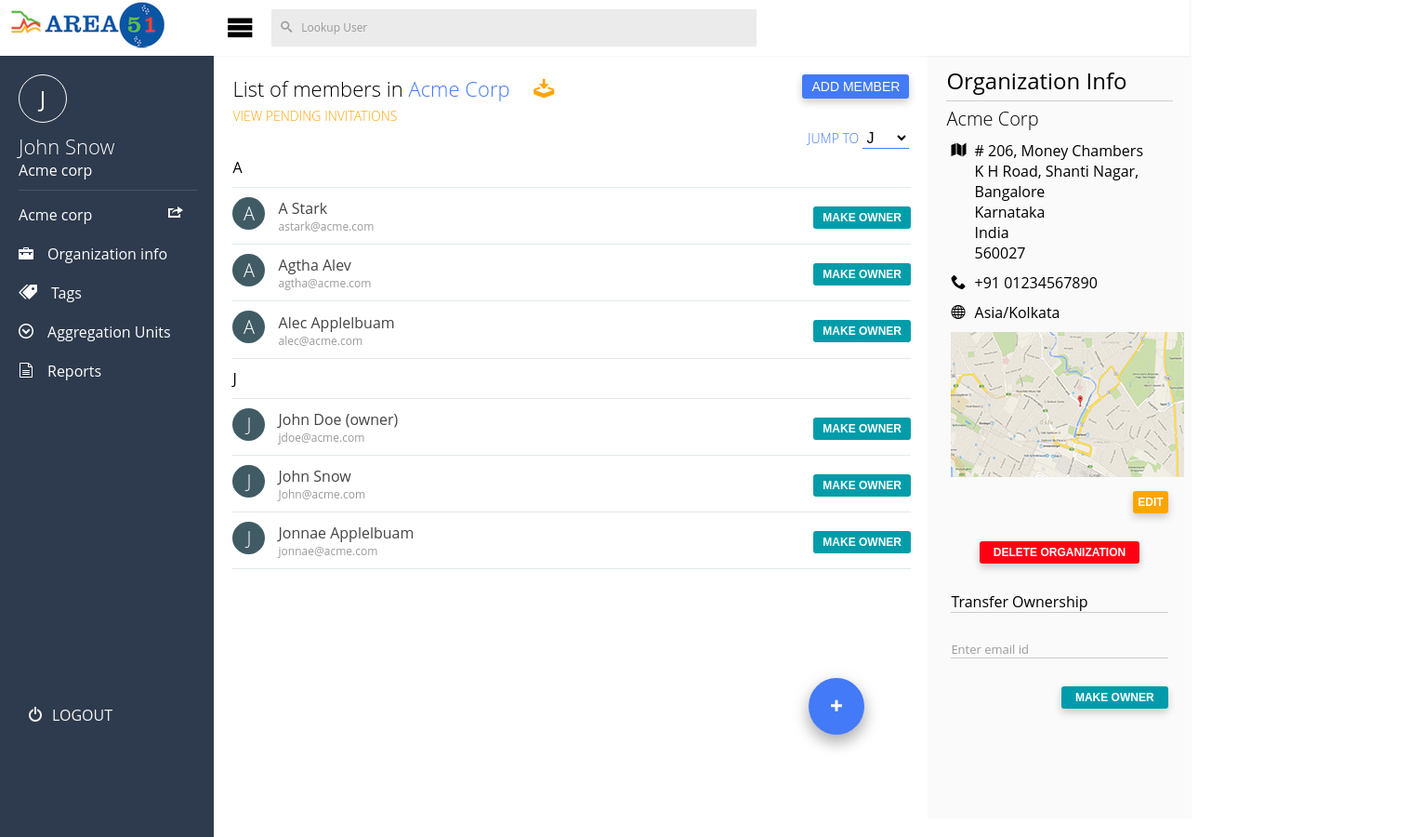
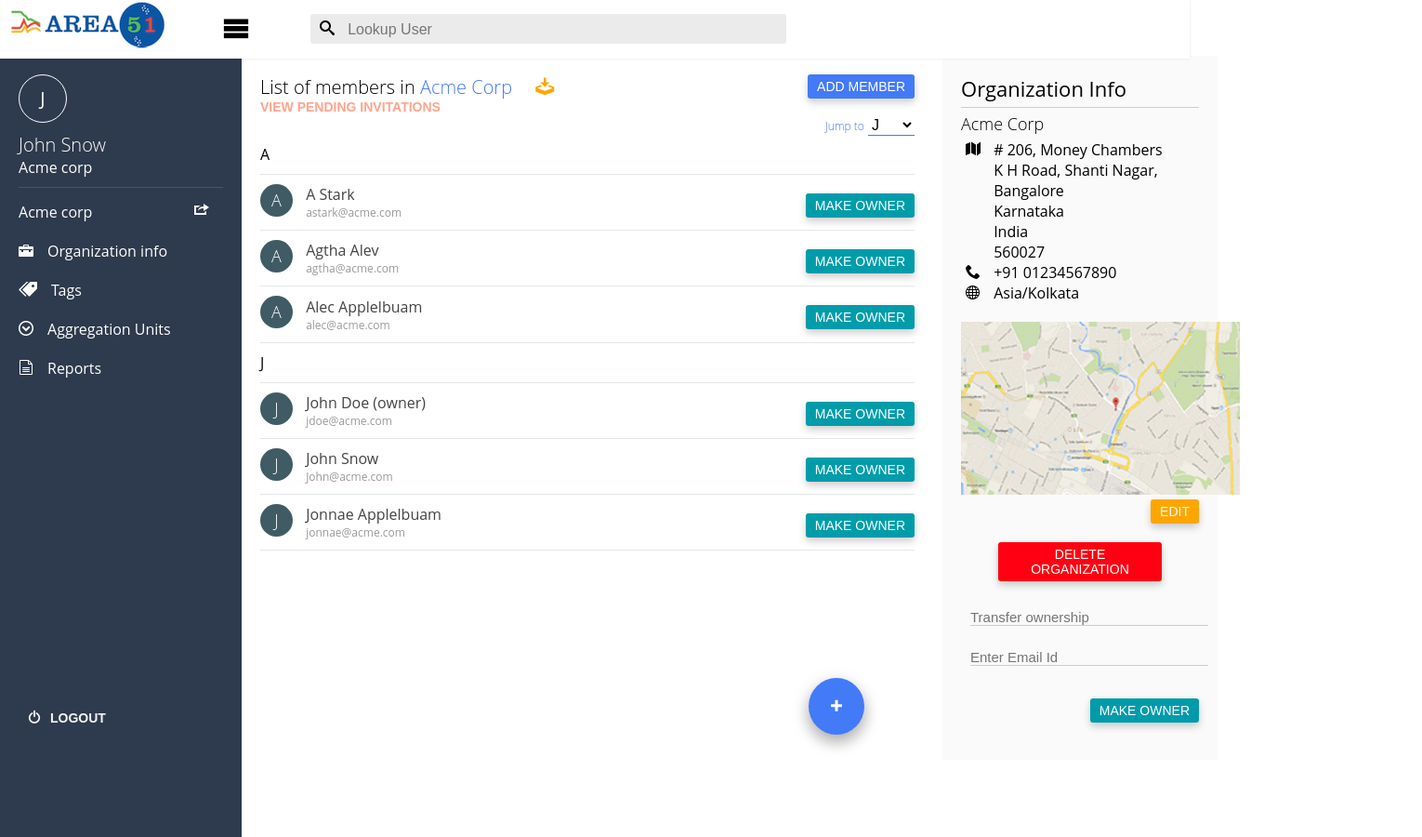
Before and after one commit to priyanka0901/UI-task, a plain HTML site: page ass2/index.html in a window 1280 px wide. Shown: the whole page at 93% size, 1530 px wide, since content can reach past the window. After the commit the page ends 817 px from the top, so only its background shows below. Drawn offline with Linux system fonts and the light colour scheme; files whose address does not match are found by name; a web font is replaced by a local one.

Commit message:
Ui updates based on review

```diff
--- a/ass2/css/main.css
+++ b/ass2/css/main.css
@@ -42,13 +42,17 @@
   cursor: pointer;
   text-decoration: none;
 }
+input {
+  border: 0;
+  outline: 0;
+}
 
-h1 {font-size: 24px; font-weight: 400;}
-h2 {font-size: 22px; font-weight: 300;}
-h3 {font-size: 20px; font-weight: 300;}
-h4 {font-size: 18px; font-weight: 300;}
-h5 {font-size: 16px; font-weight: 200;}
-h6 {font-size: 14px; font-weight: 200;}
+h1 {font-size: 22px; font-weight: 400;}
+h2 {font-size: 20px; font-weight: 300;}
+h3 {font-size: 18px; font-weight: 300;}
+h4 {font-size: 16px; font-weight: 300;}
+h5 {font-size: 14px; font-weight: 200;}
+h6 {font-size: 12px; font-weight: 200;}
 p,
 ul li,
 a,
@@ -61,6 +65,7 @@
 }
 
 button {
+  cursor: pointer;
   font-size: 12px;
 }
 
@@ -76,7 +81,33 @@
   float: right;
 }
 
+.button {
+  border: 0;
+  box-shadow: 0 4px 8px 0 rgba(0,0,0,0.2);
+  border-radius: 3px;
+  color: #fff;
+  font-size: 14px;
+  outline: none;
+  padding: 5px 10px;
+  text-transform: uppercase;
+}
+
+.flat-button {
+  border: 0;
+  background-color: transparent;
+  color: #FFA48C;
+  display: block;
+  font-size: 14px;
+  font-weight: 600;
+  text-transform: uppercase;
+}
+
 /*--------navbar--------*/
+
+.navbar-container {
+  height: 60px;
+  position: relative;
+}
 
 .navbar {
   background-color: #fff;
@@ -86,40 +117,46 @@
   z-index: 100;
 }
 
-.navbar-options li {
-  display: inline-block;
-  vertical-align: middle;
+.brand-logo {
+  float: left;
 }
 
 .menu {
-  margin-left: 50px;
+  float: left;
+  margin: 15px 50px;
 }
 
 .menu i {
   font-size: 30px;
 }
 
-.search {
+.search-container {
   background-color: #ECEBEB;
-  color: #999;
-  font-size: 12px;
-  line-height: 40px;
-  margin-left: 15px;
-  padding-left: 10px;
+  box-sizing: border-box;
+  border-radius: 3px;
+  float: left;
+  padding: 5px 10px;
+  margin: 15px;
   width: 40%;
 }
 
-.search i {
-  margin-right: 10px;
+.icon-search:before {
+  content: "\e986";
 }
+
+.search-container input[type=text] {
+  background-color: #ECEBEB;
+  margin-left: 10px;
+}
+
+/*--------sidebar--------*/
 
 .sidebar {
   background-color: #2E3A4D;
   height: 100%;
-  margin-top: 60px;
   padding: 20px;
   position: fixed;
-  width: 15%;
+  width: 220px;
 }
 
 .sidebar-options {
@@ -137,7 +174,9 @@
 .sidebar-name div {
   border: 1px solid #fff;
   border-radius: 50%;
+  font-size: 20px;
   line-height: 50px;
+  height: 50px;
   margin-bottom: 10px;
   text-align: center;
   width: 50px;
@@ -164,15 +203,19 @@
 }
 
 /*--------landingpage--------*/
+.container {
+  float: left;
+  margin-left: 250px;
+  width: 100%;
+}
 
 .landing-page {
   background-color: #fff;
-  height: 100%;
-  margin-top: 60px;
-  padding: 20px;
-  position: absolute;
-  left: 18%;
-  width: 60%;
+  float: left;
+  height: 500px;
+  overflow-y: scroll;
+  padding: 20px 30px;
+  width: 55%;
 }
 
 .landing-heading {
@@ -188,21 +231,19 @@
   padding-left: 20px;
 }
 
+.download {
+  background-color: #fff;
+  border: 0;
+  font-size: 20px;
+  outline: none;
+}
+
 .add-member {
   background-color: #437AF7;
-  border: 0;
-  box-shadow: 0 4px 8px 0 rgba(0,0,0,0.2);
-  color: #fff;
-  border-radius: 3px;
   float: right;
-  font-size: 14px;
-  padding: 5px 10px;
-  position: relative;
-  right: 40px;
-  text-transform: uppercase;
 }
 
-.landing-page h6 {
+.landing-page h5 {
   color: #FFA500;
   margin-top: 5px;
   text-transform: uppercase;
@@ -210,8 +251,6 @@
 
 .dropdown {
   float: right;
-  position: relative;
-  right: 40px;
 }
 
 .dropdown h6 {
@@ -231,11 +270,11 @@
   width: 50px;
 }
 
-.name-list {
-  width: 95%;
+.members-list {
+  width: 100%;
 }
 
-.name-list  li {
+.members-list  li {
   border-bottom: 1px solid #E1E8EA;
   padding: 10px 0;
 }
@@ -246,35 +285,30 @@
   color: #fff;
   display: inline-block;
   line-height: 35px;
+  height: 35px;
   text-align: center;
   width: 35px;
 }
 
-.name-box {
+.user-info {
   display: inline-block;
   margin-left: 10px;
   vertical-align: middle;
 }
 
-.name-box p:nth-child(1) {
+.user-name {
   color: #444;
 }
 
-.name-box p:nth-child(2) {
+.user-email {
   color: #999;
   font-size: 12px;
 }
 
 .make-owner {
   background: #009CAA;
-  border: 0;
-  border-radius: 3px;
-  color: #fff;
   float: right;
-  font-weight: 600;
-  padding: 5px 10px;
   position: relative;
-  text-transform: uppercase;
   top: 10px;
 }
 
@@ -296,12 +330,10 @@
 
 .organization-info {
   background-color: #FAFAFA;
+  float: left;
   height: 100%;
-  left: 78%;
-  margin-top: 60px;
-  padding: 10px 20px;
-  position: absolute;
-  width: 19%;
+  padding: 20px;
+  width: 20%;
 }
 
 .organization-info h1 {
@@ -314,64 +346,43 @@
   margin:5px 0;
 }
 
-.organization-contact li {
+.organization-contact span {
   margin: 10px 5px;
 }
 
-.organization-contact li p {
+.organization-contact div {
   display: inline-block;
   margin: 0 5px;
+  width: 80%;
   vertical-align: top;
+}
+
+.map-image {
+  margin-top: 20px;
+  width: 300px;
 }
 
 .edit-button {
   background-color: #FFA500;
-  border:0;
-  border-radius: 3px;
-  box-shadow: 0 4px 8px 0 rgba(0,0,0,0.2);
-  color: #fff;
   float: right;
-  font-weight: 600;
-  padding: 5px;
-  text-transform: uppercase;
 }
 
 .delete {
-  text-align: center;
+  background-color: #FF0012;
+  margin: 20px 40px;
 }
 
-.delete button {
-  background-color: #FF0012;
-  border: 0;
-  border-radius: 3px;
-  box-shadow: 0 4px 8px 0 rgba(0,0,0,0.2);
-  color: #fff;
-  font-weight: 600;
-  margin: 20px 0;
-  padding: 5px 15px;
-  text-transform: uppercase;
-}
-
-.transfer {
+.form-info {
+  background: transparent;
   border-bottom: 1px solid #ccc;
-}
-
-.email {
-  border-bottom: 1px solid #ccc;
-  color:#999;
-  font-size: 13px;
-  margin-top: 30px !important;
+  color: #666;
+  font-size: 15px;
+  margin: 10px 0 15px 10px;
+  width: 100%;
 }
 
 .owner-button {
   background-color: #009BAA;
-  border:0;
-  border-radius: 3px;
-  box-shadow: 0 4px 8px 0 rgba(0,0,0,0.2);
-  color: #fff;
   float: right;
-  font-weight: 600;
   margin: 20px 0;
-  padding: 5px 15px;
-  text-transform: uppercase;
 }
--- a/ass2/index.html
+++ b/ass2/index.html
@@ -10,22 +10,24 @@
   </head>
 
   <body>
+    <div class="navbar-container">
     <nav class="navbar">
-    <ul class="navbar-options">
-      <li>
-        <a href="#!"><img src="img/logo.png" class="brand-logo"></a>
-      </li>
-      <li class="menu">
-        <i class="icon-menu"></i>
-      </li>
-      <li class="search"><i class="icon-search"></i>Lookup User</li>
-  </ul>
+      <a href="#!" class="brand-logo"><img src="img/logo.png"></a>
+      <div class="menu"><i class="icon-menu"></i></div>
+      <div class="search-container">
+        <form>
+        <label class="icon-search"></label>
+          <input type="text" name="search" placeholder="Lookup User">
+        </form>
+      </div>
+      <div class="clear"></div>
   </nav>
+  </div>
 
-  <aside class="sidebar">
+  <section class="sidebar">
     <ul class="sidebar-options">
       <li class="sidebar-name">
-        <div><h1>J</h1></div>
+        <div><span>J</span></div>
         <h2>John Snow </h2>
         <p>Acme corp</p>
       </li>
@@ -34,14 +36,16 @@
       <li class="sidebar-menu"><i class="icon-price-tags"></i>Tags</li>
       <li class="sidebar-menu"><i class="icon-circle-down"></i>Aggregation Units</li>
       <li class="sidebar-menu"><i class="icon-file-text2"></i>Reports</li>
-      <li class="sidebar-logout"><i class="icon-switch"></i>Logout</li>
+      <button class="sidebar-logout flat-button"><i class="icon-switch"></i>Logout</button>
     </ul>
-  </aside>
+  </section>
 
+  <section class="container">
     <section class="landing-page">
-    <h2 class="landing-heading">List of members in <span>Acme Corp </span><i class="icon-download"></i></h2>
-    <button class="add-member">Add member</button>
-    <h6>View pending invitations</h6>
+    <h2 class="landing-heading">List of members in <span>Acme Corp </span>
+    <button class="download"><i class="icon-download"></i></button></h2>
+    <button class="add-member button">Add member</button>
+    <button class="flat-button">View pending invitations</button>
     <div class="dropdown">
     <h6>Jump to</h6>
       <span>
@@ -52,91 +56,95 @@
       <span>
     </div>
     <div class="clear"></div>
-    <ul class="name-list">
+    <ul class="members-list">
     <li>A</li>
       <li>
         <div class="letter-style"><h3>A</h3></div>
-        <div class="name-box">
-          <p>A Stark</p>
-          <p>astark@acme.com</p>
+        <div class="user-info">
+          <p class="user-name">A Stark</p>
+          <p class="user-email">astark@acme.com</p>
         </div>
-        <button class="make-owner">Make owner</button>
+        <button class="make-owner button">Make owner</button>
       </li>
       <li>
         <div class="letter-style"><h3>A</h3></div>
-        <div class="name-box">
-          <p>Agtha Alev</p>
-          <p>agtha@acme.com</p>
+        <div class="user-info">
+          <p class="user-name">Agtha Alev</p>
+          <p class="user-email">agtha@acme.com</p>
         </div>
-        <button class="make-owner">Make owner</button>
+        <button class="make-owner button">Make owner</button>
       </li>
       <li>
         <div class="letter-style"><h3>A</h3></div>
-        <div class="name-box">
-          <p>Alec Applelbuam</p>
-          <p>alec@acme.com</p>
+        <div class="user-info">
+          <p class="user-name">Alec Applelbuam</p>
+          <p class="user-email">alec@acme.com</p>
         </div>
-        <button class="make-owner">Make owner</button>
+        <button class="make-owner button">Make owner</button>
       </li>
     </ul>
-    <ul class="name-list">
+    <ul class="members-list">
     <li>J</li>
       <li>
         <div class="letter-style"><h3>J</h3></div>
-        <div class="name-box">
-          <p>John Doe (owner)</p>
-          <p>jdoe@acme.com</p>
+        <div class="user-info">
+          <p class="user-name">John Doe (owner)</p>
+          <p class="user-email">jdoe@acme.com</p>
         </div>
-        <button class="make-owner">Make owner</button>
+        <button class="make-owner button">Make owner</button>
       </li>
       <li>
         <div class="letter-style"><h3>J</h3></div>
-        <div class="name-box">
-          <p>John Snow</p>
-          <p>John@acme.com</p>
+        <div class="user-info">
+          <p class="user-name">John Snow</p>
+          <p class="user-email">John@acme.com</p>
         </div>
-        <button class="make-owner">Make owner</button>
+        <button class="make-owner button">Make owner</button>
       </li>
       <li>
         <div class="letter-style"><h3>J</h3></div>
-        <div class="name-box">
-          <p>Jonnae Applelbuam</p>
-          <p>jonnae@acme.com</p>
+        <div class="user-info">
+          <p class="user-name">Jonnae Applelbuam</p>
+          <p class="user-email">jonnae@acme.com</p>
         </div>
-        <button class="make-owner">Make owner</button>
+        <button class="make-owner button">Make owner</button>
       </li>
     </ul>
     <button class="plus-button"><i class="icon-plus"></i></button>
+    <div class="clear"></div>
     </section>
 
     <section class="organization-info">
     <h1>Organization Info </h1>
     <h3>Acme Corp</h3>
-    <ul class="organization-contact">
-      <li><i class="icon-map"></i>
-        <p># 206, Money Chambers <br>
+    <div class="organization-contact">
+      <span class="icon-map"></span>
+      <div># 206, Money Chambers <br>
         K H Road, Shanti Nagar,<br>
         Bangalore<br>
         Karnataka <br>
         India<br>
         560027<br>
-        </p>
-     </li>
-     <li><i class="icon-phone"></i>
-      <p>+91 01234567890</p>
-     </li>
-     <li><i class="icon-sphere"></i>
-       <p>Asia/Kolkata</p>
-     </li>
-     <li><img src="img/map.png"></li>
-     <li><button class="edit-button">Edit</button>
+      </div>
+      <span class="icon-phone"></span>
+      <div>+91 01234567890</div>
+      <span class="icon-sphere"></span>
+      <div>Asia/Kolkata</div>
+      <img src="img/map.png" class="map-image">
+      <button class="edit-button button">Edit
+    </div>
     <div class="clear"></div>
-     </li>
-     <li class="delete"><button>Delete Organization</button></li>
-     <li class="transfer">Transfer Ownership</li>
-     <li class="email">Enter email id</li>
-     <li><button class="owner-button">Make Owner </button></li>
-    </ul>
+    <button class="delete button">Delete Organization</button>
+    <form>
+      <input type="text" class="form-info" placeholder="Transfer ownership">
+      <input type="text" class="form-info" placeholder="Enter Email Id">
+      <button class="owner-button button">Make Owner </button>
+      <div class="clear"></div>
+    </form>
+
+    <div class="clear"></div>
+    </section>
+    <div class="clear"></div>
   </section>
 </body>
 </html>
```
Lines whose indentation alone changed are shown as unchanged.
